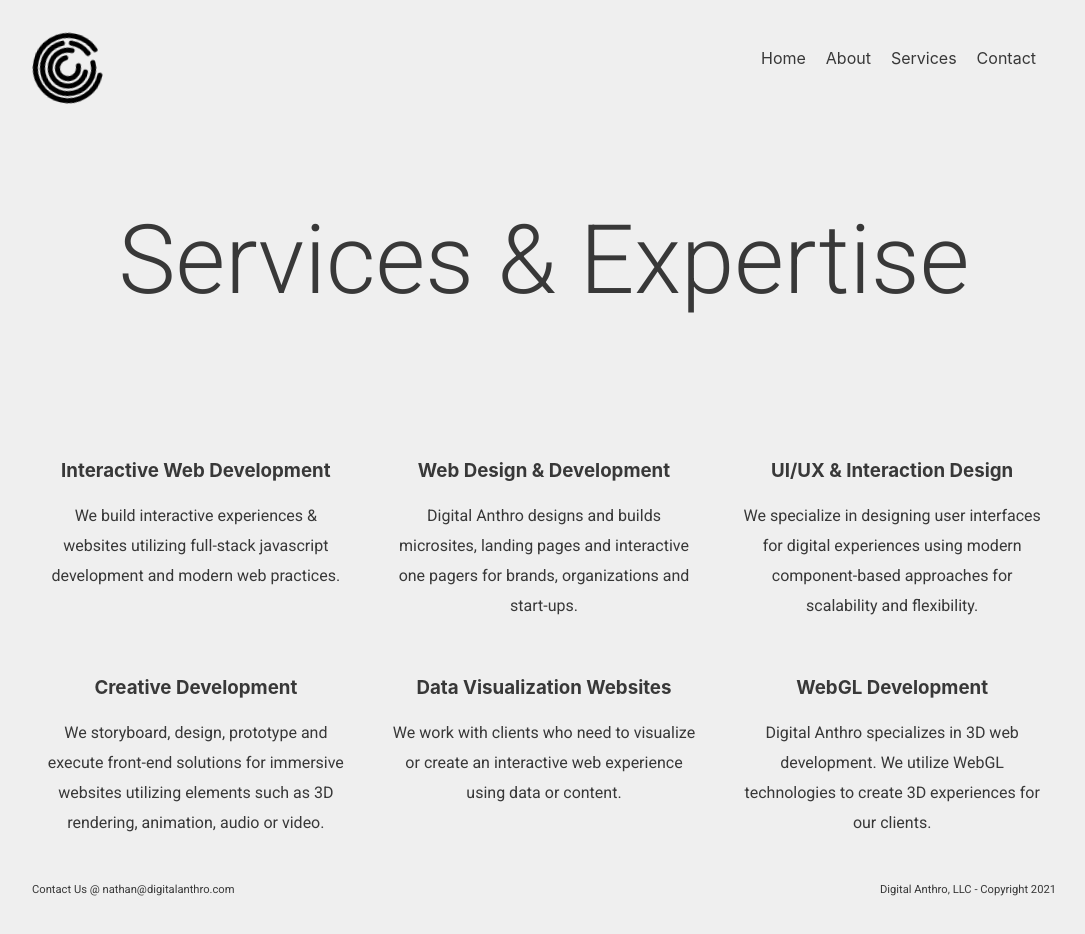
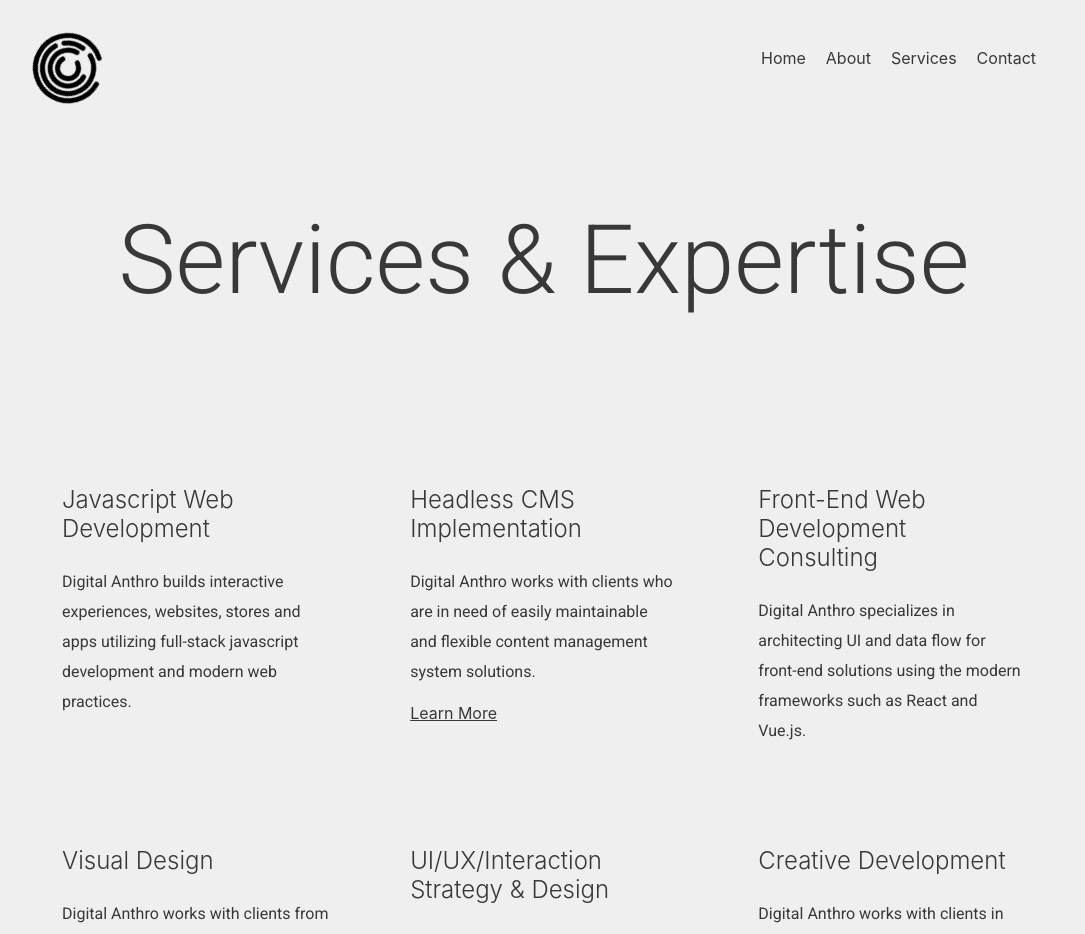
Before and after one commit to keeysnc/digital_anthro, a Next.js app: page /services in a window 1280 px wide. Shown: the top 934 px of the page, without its empty margins (96-1181 px from the left). Built offline with nearby package versions, Linux system fonts and the light colour scheme.

Commit message:
update services again

```diff
--- a/components/paragraphText/ParagraphText.js
+++ b/components/paragraphText/ParagraphText.js
@@ -4,7 +4,7 @@
 			<h3>{textTitle ? textTitle : ""}</h3>
 			<p>{textDescription}</p>
 			{link ? (
-				<a href={link} rel="noreferrer" target="_blank">
+				<a style={{ textDecoration: "underline" }} href={link} rel="noreferrer" target="_blank">
 					Learn More
 				</a>
 			) : null}
--- a/pages/services.js
+++ b/pages/services.js
@@ -13,40 +13,42 @@
 			<div className={serviceStyles.services__grid}>
 				<div className={serviceStyles.services__grid__item}>
 					<ParagraphText
-						textTitle="Interactive Web Development"
-						textDescription="We build interactive experiences & websites utilizing full-stack javascript development and modern web practices."
+						textTitle="Javascript Web Development"
+						textDescription="Digital Anthro builds interactive experiences, websites, stores and apps utilizing full-stack javascript development and modern web practices."
 					></ParagraphText>
 				</div>
 				<div className={serviceStyles.services__grid__item}>
 					<ParagraphText
-						textTitle="Web Design & Development"
-						textDescription="Digital Anthro designs and builds microsites, landing pages and interactive one pagers for brands, organizations and start-ups."
+						textTitle="Headless CMS Implementation"
+						textDescription="Digital Anthro works with clients who are in need of easily maintainable and flexible content management system solutions."
+						link="https://www.sanity.io/blog/headless-cms-explained"
 					></ParagraphText>
 				</div>
 				<div className={serviceStyles.services__grid__item}>
 					<ParagraphText
-						textTitle="UI/UX & Interaction Design"
-						textDescription="We specialize in designing user interfaces for digital experiences using modern component-based approaches for scalability and flexibility."
+						textTitle="Front-End Web Development Consulting"
+						textDescription="Digital Anthro specializes in architecting UI and data flow for front-end solutions using the modern frameworks such as React and Vue.js."
+					></ParagraphText>
+				</div>
+				<div className={serviceStyles.services__grid__item}>
+					<ParagraphText
+						textTitle="Visual Design"
+						textDescription="Digital Anthro works with clients from the initial design exploration phase to implementation of website or app redesigns."
+					></ParagraphText>
+				</div>
+				<div className={serviceStyles.services__grid__item}>
+					<ParagraphText
+						textTitle="UI/UX/Interaction Strategy & Design"
+						textDescription="Digital Anthro specializes in building design systems for websites and apps using modern component-based approaches for scalability and flexibility."
 					></ParagraphText>
 				</div>
 				<div className={serviceStyles.services__grid__item}>
 					<ParagraphText
 						textTitle="Creative Development"
-						textDescription="We storyboard, design, prototype and execute front-end solutions for immersive websites utilizing elements such as 3D rendering, animation, audio or video."
+						textDescription="Digital Anthro works with clients in need of implementing highly interactive components for their website such as web animations, visual effects, data viz, 3D product customizers and more."
 					></ParagraphText>
 				</div>
-				<div className={serviceStyles.services__grid__item}>
-					<ParagraphText
-						textTitle="Data Visualization Websites"
-						textDescription="We work with clients who need to visualize or create an interactive web experience using data or content."
-					></ParagraphText>
-				</div>
-				<div className={serviceStyles.services__grid__item}>
-					<ParagraphText
-						textTitle="WebGL Development"
-						textDescription="Digital Anthro specializes in 3D web development. We utilize WebGL technologies to create 3D experiences for our clients."
-					></ParagraphText>
-				</div>
+
 				{/* <div className={serviceStyles.services__grid__item}>
 				<ParagraphText
 					textTitle="Interactive Installations"
--- a/styles/Services.module.css
+++ b/styles/Services.module.css
@@ -9,8 +9,7 @@
 .services__grid__item {
 	width: 32%;
 	border-radius: 20px;
-	padding: 10px;
-	text-align: center;
+	padding: 30px;
 }
 
 .services__grid {
--- a/styles/globals.css
+++ b/styles/globals.css
@@ -73,6 +73,11 @@
 	font-weight: 300;
 }
 
+h3 {
+	font-size: 1.5rem;
+	font-weight: 300;
+}
+
 p {
 	font-family: "Roboto", sans-serif;
 	font-weight: 400;
```
